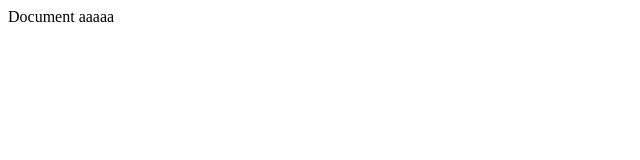
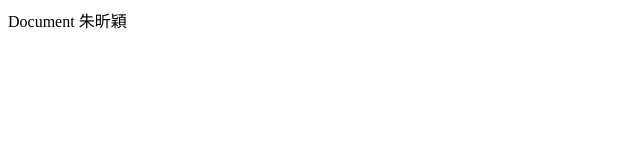
Before and after one commit to x0979092144-sudo/aaa, a plain HTML site: page 111/index.html in a window 1280 px wide. Shown: the full height of the page, 0-640 px from the left. Drawn offline with Linux system fonts and the light colour scheme.

Commit message:
我改了名字

```diff
--- a/111/index.html
+++ b/111/index.html
@@ -6,6 +6,6 @@
     <title>Document</title>
 </head>
 <body>
-    aaaaa
+    朱昕穎
 </body>
 <html>
```
